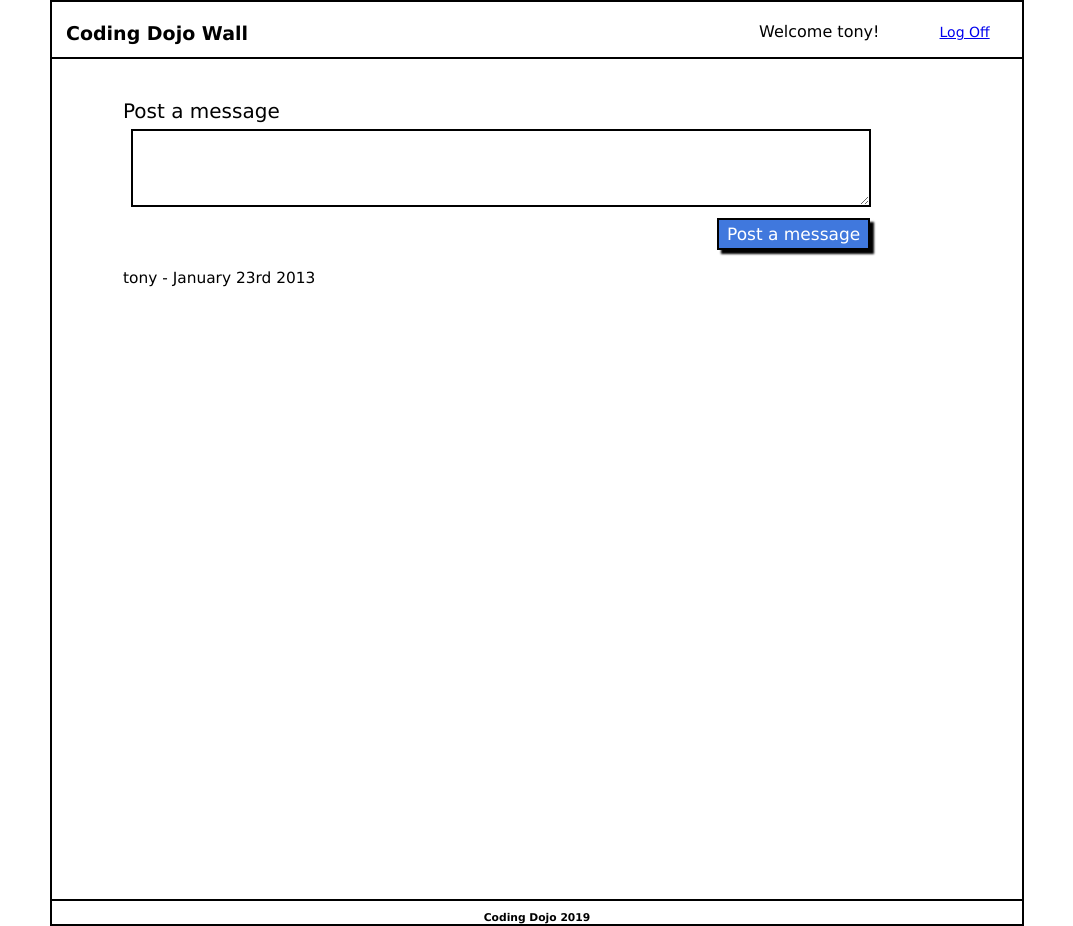
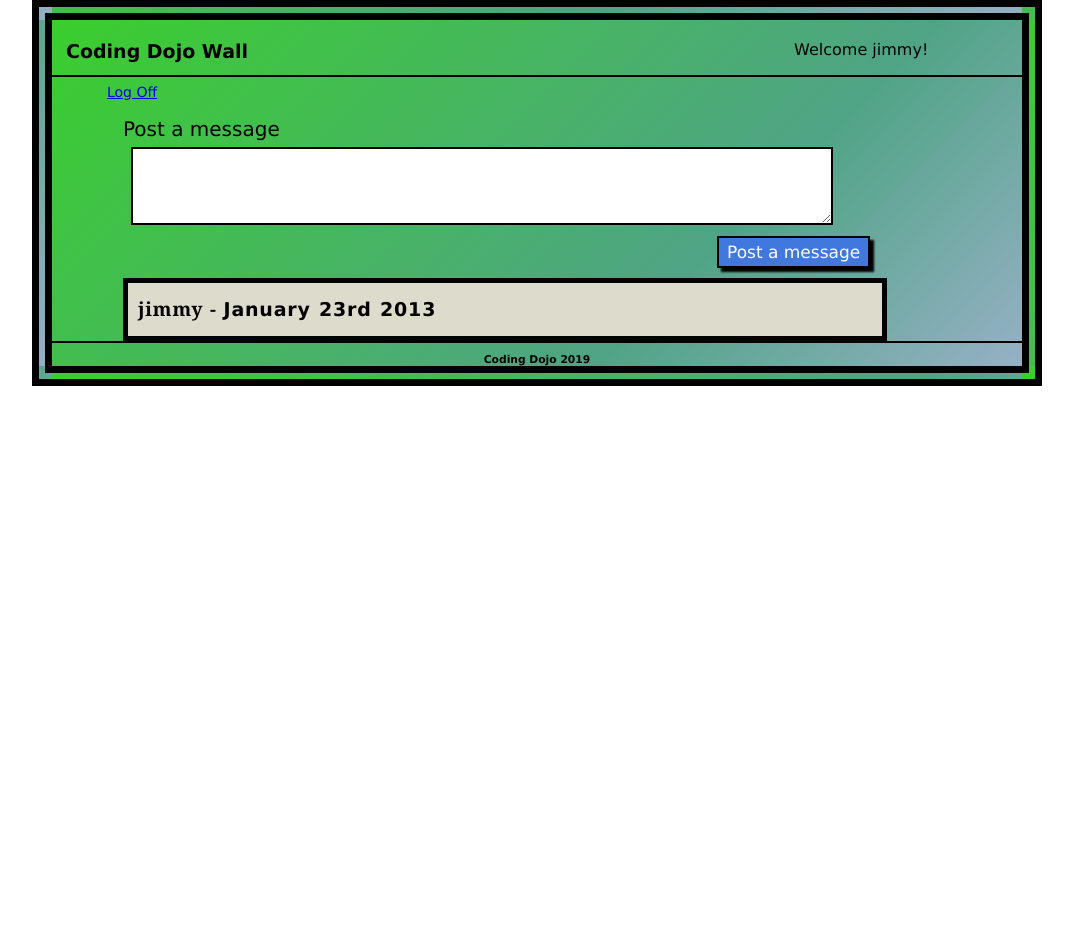
Before and after one commit to jdmead01/The-wall, a Django app: template apps/the_wall_app/templates/the_wall_app/wall.html in a window 1280 px wide. Shown: the whole page, without its empty margins (103-1176 px from the left). After the commit the page ends 386 px from the top, so only its background shows below. Run offline with Django 3.2, Linux system fonts and the light colour scheme; the template is opened without the code that fills it: values that come from a table or form of the project are taken from there, others are empty; data comes from the database, SQL or seed files in the repository; parts of the project's set-up code (start-up, migrations or seed data) failed here and were passed over.

Commit message:
Final commit

```diff
--- a/apps/the_wall_app/models.py
+++ b/apps/the_wall_app/models.py
@@ -1,3 +1,4 @@
+from __future__ import unicode_literals
 from django.db import models
 from datetime import date, datetime
 from django.contrib import messages
@@ -6,54 +7,26 @@ import bcrypt
 
 # Create your models here.
 
-class BaseModel(models.Model):
-    created_at = models.DateField(auto_now_add=True)
-    updated_at = models.DateField(auto_now=True)
+# class BaseModel(models.Model):
+#     created_at = models.DateField(auto_now_add=True)
+#     updated_at = models.DateField(auto_now=True)
 
 class UserManager(models.Manager):
-    def f_name_validator(self, postData):
+    def register_validator(self, postData):
         errors = {}
+        pattern = r"(^[a-zA-Z0-9_.+-]+@[a-zA-Z0-9-]+\.[a-zA-Z0-9-.]+$)"
+        db_emails = User.objects.filter(email=postData['email'])
         if len(postData['first_name']) < 2:
             errors['first_name'] = f"{postData['first_name']} is not at least 2 characters."
-        if errors:
-            return errors
-    def l_name_validator(self, postData):
-        errors = {}
         if len(postData['last_name']) < 2:
             errors['last_name'] = f"{postData['last_name']} is not at least 2 characters."
-        if errors:
-            return errors
-    def password_validator(self, postData):
-        errors = {}
         if len(postData['password']) < 8:
             errors['password'] = "Please enter a password that is at least 8 characters."
-        if errors:
-            return errors
-    def email_validator(self, postData):
-        errors = {}
-        pattern = r"(^[a-zA-Z0-9_.+-]+@[a-zA-Z0-9-]+\.[a-zA-Z0-9-.]+$)"
         if not re.fullmatch(pattern, postData['email']):
             errors['email'] = "Please enter a valid email address."
-        db_emails = User.objects.filter(email=postData['email'])
         if len(db_emails) > 0:
             errors['unique_email'] = "That email address is already in use."
-        if errors:
-            return errors
-
-    def validate_registration(self, postData):
-        errors = {}
-        if self.f_name_validator(postData):
-            errors.update(self.f_name_validator(postData))
-        if self.l_name_validator(postData):
-            errors.update(self.l_name_validator(postData))
-        if self.email_validator(postData):
-            errors.update(self.email_validator(postData))
-        if self.password_validator(postData):
-            errors.update(self.password_validator(postData))
-        # if self.birthdate_validator(postData):
-        #     errors.update(self.birthdate_validator(postData))
         return errors
-
     # def birthdate_validator(self, postData):
     #     errors = {}
     #     bday = postData['birthdate']
@@ -64,7 +37,6 @@ class UserManager(models.Manager):
     #     if errors:
     #         print(errors)
     #         return errors
-
     def __repr__(self):
         return f"[User Object: Name({self.first_name} {self.last_name}) id({self.id})]"
     def bcrypt_password(self):
@@ -81,6 +53,8 @@ class User(models.Model):
     password = models.CharField(max_length=45)
     created_at = models.DateTimeField(auto_now_add=True)
     updated_at = models.DateTimeField(auto_now=True)
+    objects = UserManager()
+
 
 
 class Message(models.Model):
@@ -96,11 +70,3 @@ class Comment(models.Model):
     author = models.ForeignKey(User, related_name="comments")
     created_at = models.DateTimeField(auto_now_add=True)
     updated_at = models.DateTimeField(auto_now=True)
-
-class User(BaseModel):
-    first_name = models.CharField(max_length=45)
-    last_name = models.CharField(max_length=45)
-    email = models.EmailField(unique=True)
-    password = models.CharField(max_length=32)
-    # birthdate = models.DateField()
-    objects = UserManager()
--- a/apps/the_wall_app/static/the_wall_app/css/style.css
+++ b/apps/the_wall_app/static/the_wall_app/css/style.css
@@ -22,7 +22,11 @@ h1, h6 {
     margin: 0px auto;
     width: 970px;
     /* height: 511px; */
-    border: 6px solid black;
+    border: 20px double black;
+    background: #3ACE2D;
+    background: -moz-linear-gradient(-45deg, #3ACE2D 0%, #4FA485 67%, #96B0C5 100%);
+    background: -webkit-linear-gradient(-45deg, #3ACE2D 0%, #4FA485 67%, #96B0C5 100%);
+    background: linear-gradient(135deg, #3ACE2D 0%, #4FA485 67%, #96B0C5 100%);
 }
 .registration{
     font-size: 46px;
--- a/apps/the_wall_app/static/the_wall_app/css/wall.css
+++ b/apps/the_wall_app/static/the_wall_app/css/wall.css
@@ -10,7 +10,11 @@
     height: auto;
     margin: 0 auto;
     /* background-image: url('index.png'); */
-    border: solid 2px black;
+    border: 20px double black;
+    background: #3ACE2D;
+    background: -moz-linear-gradient(-45deg, #3ACE2D 0%, #4FA485 67%, #96B0C5 100%);
+    background: -webkit-linear-gradient(-45deg, #3ACE2D 0%, #4FA485 67%, #96B0C5 100%);
+    background: linear-gradient(135deg, #3ACE2D 0%, #4FA485 67%, #96B0C5 100%);
 }
 
 .header {
@@ -52,7 +56,7 @@ h6 {
     /* background-image: url("index.png"); */
     vertical-align: top;
     text-align: left;
-    height: 800px;
+    height: auto;
     border-bottom: solid 2px black;
     margin: 40px 0px 0px 0px;
     padding-left: 71px
@@ -67,7 +71,7 @@ h6 {
 }
 
 .input {
-    width: 726px;
+    width: 688px;
     height: 64px;
     border: solid 2px black;
     font-size: 15.4px;
@@ -104,14 +108,23 @@ h6 {
     box-shadow: 4px 4px 2px black;
     background-color: #469B30;
     display: inline-block;
+    margin-right: 22px;
+    margin-bottom: 10px;
+    border-top-width: 2px;
+    margin-top: 0px;;
 }
 
 .messages {
+    border: 5px solid black;
     width: 754px;
-    margin-top: 18px;
-    font-size: 15.4px;
-    line-height: 16pt;
+    margin-top: 0px auto;
+    font-size: 13.4px;
+    line-height: 25pt;
+    background: #DDDBCC;
     /* border: solid 1px red; */
+}
+p{
+    margin-left: 35px;
 }
 
 .user_msg {
@@ -124,3 +137,18 @@ h6 {
 #del_comment_btn{
     display: inline-block;
 }
+
+.user_date{
+    font-family: Georgia, serif;
+    font-size: 19px;
+    letter-spacing: 0.8px;
+    word-spacing: 1px;
+    color: #000000;
+    font-weight: 700;
+    text-decoration: none;
+    font-style: normal;
+    font-variant: normal;
+    text-transform: none;
+    margin-top: 10px;
+    margin-left: 10px;
+}
--- a/apps/the_wall_app/templates/the_wall_app/wall.html
+++ b/apps/the_wall_app/templates/the_wall_app/wall.html
@@ -41,7 +41,7 @@
                     {% for comment in message.comments.all %}
                         <p>{{comment.author.first_name}} {{comment.author.last_name}}</p>
                         <p>------{{comment.comment}}</p>
-                        <a href="/delete/{{ comment.id }}">Delete</a>
+                        <a href="/delete/comment/{{ comment.id }}">Delete Comment</a>
                     {% endfor %}
                     <div class="post">Comments</div>
                         <form action="/post_comment" class="msg_post" method="post">
@@ -52,7 +52,7 @@
                     </div>
                     <div class="post_msg">
                         <button class="button" type="submit">Post a Comment</button>
-                        <button type="submit" href="/delete/{{ comment.id }}">Delete</button>
+                        <a href="/delete/message/{{ message.id }}">Delete Message</a>
                     </div>
 
                 </form>
--- a/apps/the_wall_app/urls.py
+++ b/apps/the_wall_app/urls.py
@@ -7,7 +7,8 @@ urlpatterns = [
     url(r'^register$', views.register),
     url(r'^post_message$', views.post_message),
     url(r'^post_comment$', views.post_comment),
-    url(r'^delete/(?P<comment_id>\d+)/$', views.delete),
+    url(r'^delete/comment/(?P<comment_id>\d+)/$', views.delete_comment),
+    url(r'^delete/message/(?P<message_id>\d+)/$', views.delete_message),
     url(r'^logoff$', views.logoff),
     url(r'^login$', views.login),
 ]
```
Also changed, not shown: apps/the_wall_app/views.py (+29 -5 lines), apps/the_wall_app/migrations/0001_initial.py, db.sqlite3.
